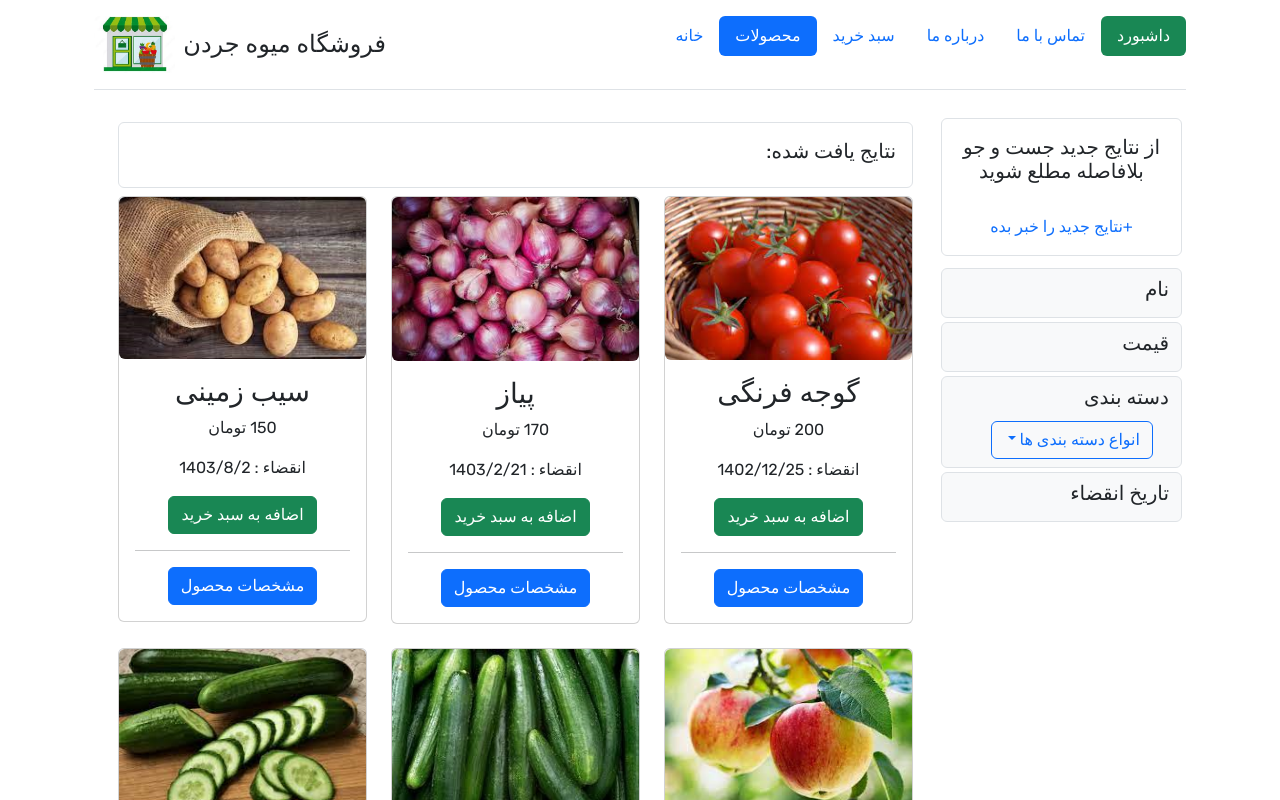
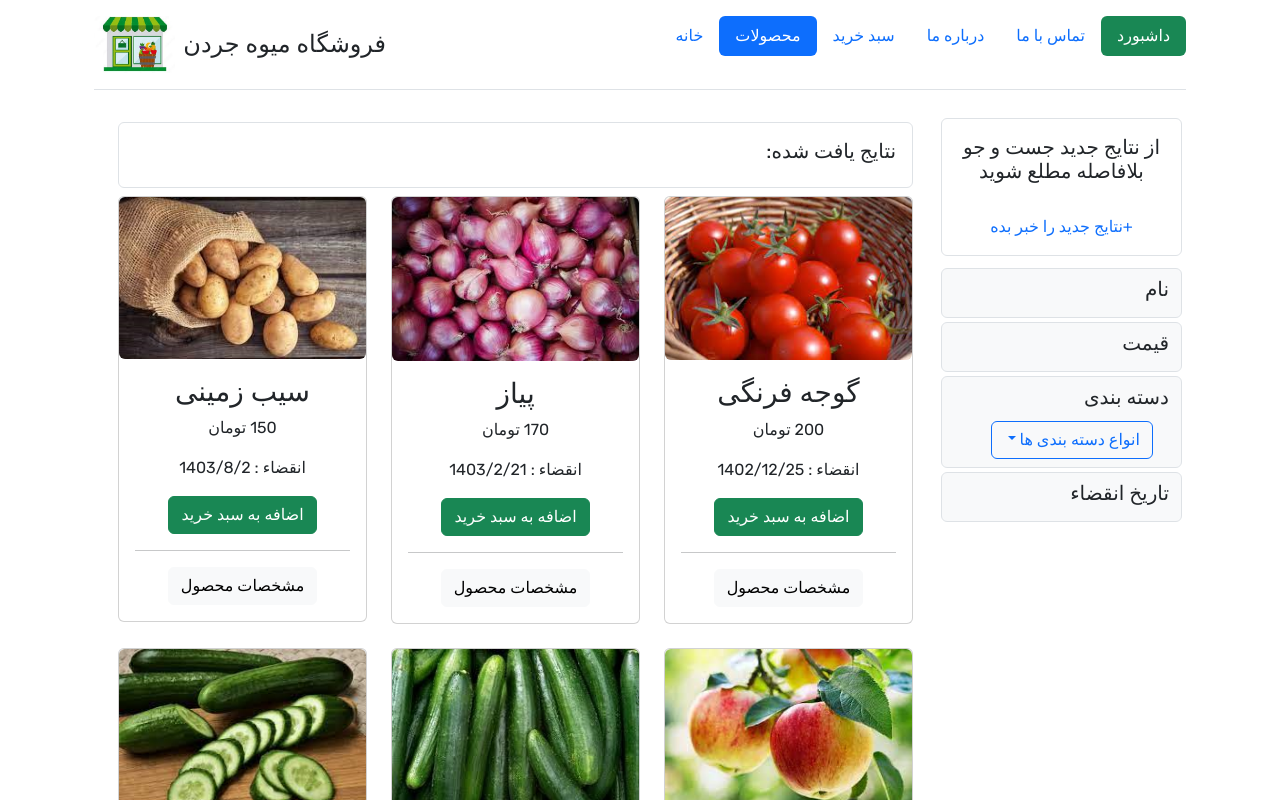
Before and after one commit to izadnia/shopWithAngular, an Angular app: page /products in a window 1280 px wide. Shown: the top 800 px of the page. Built offline with nearby package versions, Linux system fonts and the light colour scheme.

Commit message:
ui updated

```diff
--- a/src/app/modules/products/components/products/product/product.component.html
+++ b/src/app/modules/products/components/products/product/product.component.html
@@ -39,7 +39,7 @@
       </ng-template>
 
       <hr />
-      <button (click)="selectProductPage(product)" class="btn btn-primary">
+      <button (click)="selectProductPage(product)" class="btn btn-light">
         مشخصات محصول
       </button>
     </div>
```
